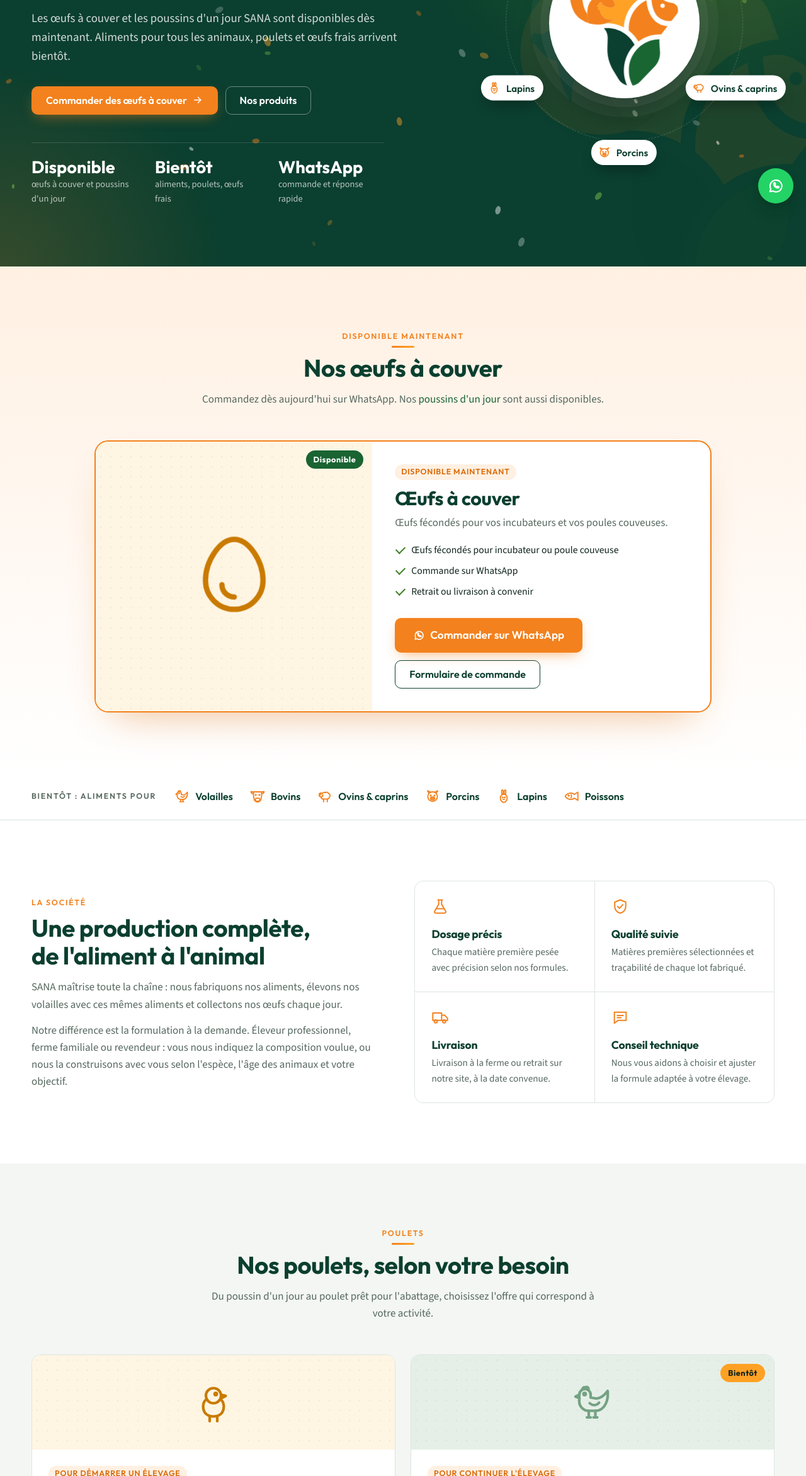
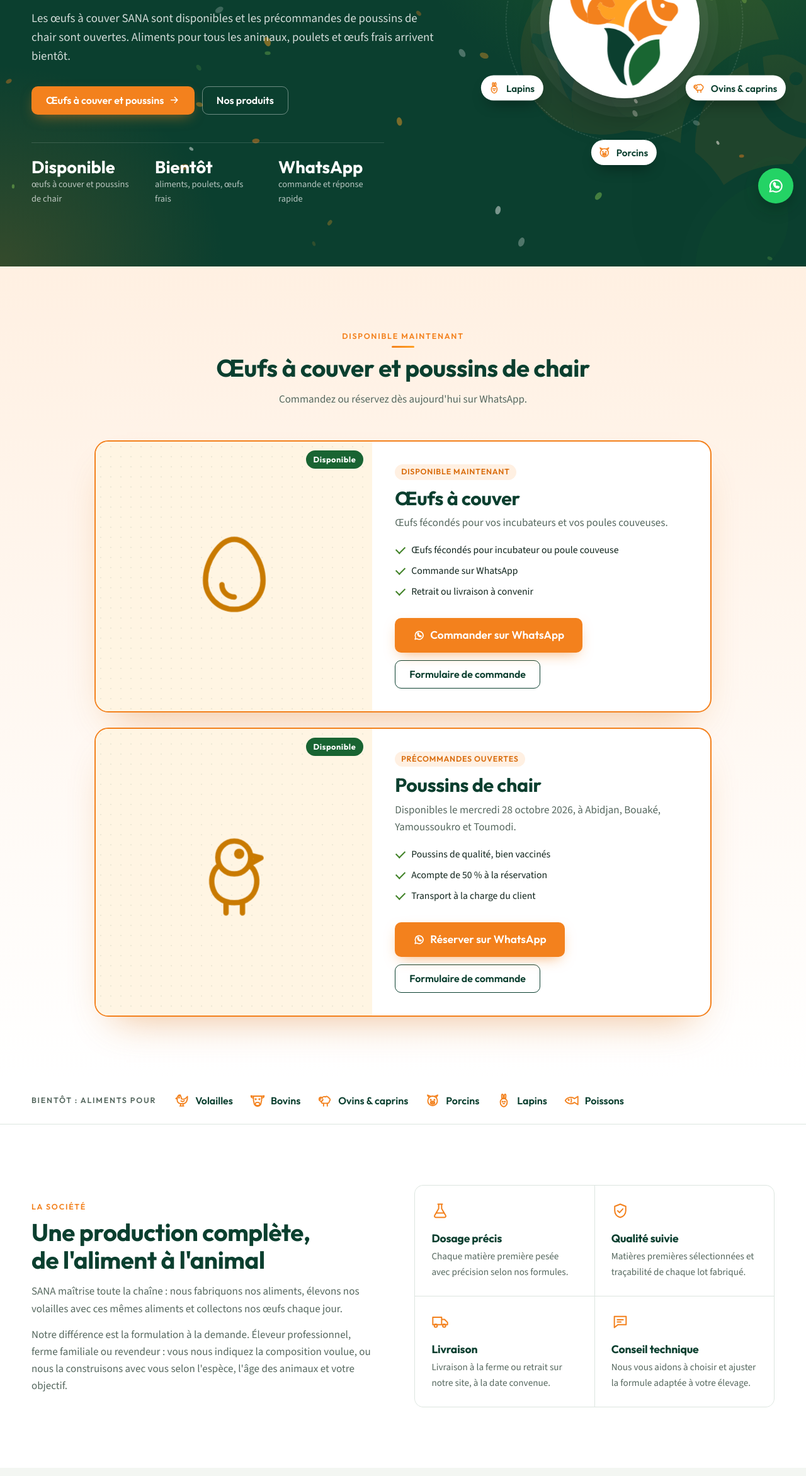
Before and after one commit to yassine1158/WEBSITE-SANA-, a plain HTML site: page index.html in a window 1280 px wide. Shown: the part 457-2800 px from the top of the page at 63% size. Drawn offline with nearby package versions, Linux system fonts and the light colour scheme.

Commit message:
Œufs à couver et poussins de chair mis en avant
- La section « Disponible maintenant » affiche les œufs à couver et chaque offre
  de poulets marquée « disponible » (aujourd'hui les poussins de chair), avec
  bouton WhatsApp « Commander » ou « Réserver ». Ces offres ne sont plus
  répétées dans la liste des poulets.
- Poussins de chair : précommandes pour le mercredi 28 octobre 2026, vente à
  Abidjan, Bouaké, Yamoussoukro et Toumodi, acompte de 50 %, transport à la
  charge du client.
- Accroche, bandeau et repères du haut mis à jour.

```diff
--- a/assets/css/style.css
+++ b/assets/css/style.css
@@ -484,6 +484,7 @@
 
 /* ===== Disponible maintenant / Bientôt ===== */
 .available { background: linear-gradient(180deg, var(--orange-soft), var(--surface)); }
+#hatchingCard { display: grid; gap: 24px; }
 .feature-product { display: grid; grid-template-columns: minmax(0, .9fr) minmax(0, 1.1fr); background: var(--surface); border: 2px solid var(--orange); border-radius: 22px; overflow: hidden; box-shadow: 0 30px 60px -30px rgba(217,108,12,.45); max-width: 980px; margin-inline: auto; }
 .fp-media { position: relative; display: grid; place-items: center; min-height: 320px; background: var(--amber-soft); background-image: radial-gradient(rgba(11,63,47,.07) 1.2px, transparent 1.3px); background-size: 16px 16px; }
 .fp-media svg { width: 150px; height: 150px; fill: none; stroke: #c97a00; stroke-width: 1.3; stroke-linecap: round; stroke-linejoin: round; animation: breathe 5s ease-in-out infinite; }
--- a/assets/js/main.js
+++ b/assets/js/main.js
@@ -191,29 +191,34 @@
     </article>`;
 }
 
-// Produit phare disponible : œufs à couver
-const H = C.hatching;
-if (H && H.visible !== false) {
-  $("#hatchingCard").innerHTML = `
+// Produits disponibles mis en avant : œufs à couver, puis les offres de poulets marquées « disponible » (ex. poussins)
+function featureCard(x, icon, order, label) {
+  return `
     <article class="feature-product">
-      <div class="fp-media"><svg><use href="#i-egg"/></svg>${isSoon(H) ? `<span class="tag tag-soon">Bientôt</span>` : `<span class="tag tag-live">Disponible</span>`}</div>
+      <div class="fp-media"><svg><use href="#i-${icon}"/></svg>${isSoon(x) ? `<span class="tag tag-soon">Bientôt</span>` : `<span class="tag tag-live">Disponible</span>`}</div>
       <div class="fp-body">
-        ${H.usage ? `<span class="usage">${esc(H.usage)}</span>` : ""}
-        <h3>${esc(H.title)}</h3>
-        <p>${esc(H.desc)}</p>
-        <ul class="checklist">${(H.items || []).filter(Boolean).map(i => `<li>${esc(i)}</li>`).join("")}</ul>
-        ${H.price ? `<p class="price">${esc(H.price)}</p>` : ""}
+        ${x.usage ? `<span class="usage">${esc(x.usage)}</span>` : ""}
+        <h3>${esc(x.title)}</h3>
+        <p>${esc(x.desc)}</p>
+        <ul class="checklist">${(x.items || []).filter(Boolean).map(i => `<li>${esc(i)}</li>`).join("")}</ul>
+        ${x.price ? `<p class="price">${esc(x.price)}</p>` : ""}
         <div class="fp-actions">
-          ${isSoon(H) ? notifyBtn(H.title) : `<a href="${waLink(`Bonjour ${C.company.name}, je souhaite commander des œufs à couver.`)}" target="_blank" rel="noopener" class="btn btn-accent btn-lg" data-wa-order="1"><svg class="ico"><use href="#i-wa"/></svg> Commander sur WhatsApp</a>
-          <a href="#contact" class="btn btn-outline" data-product="${esc(H.title)}">Formulaire de commande</a>`}
+          ${isSoon(x) ? notifyBtn(x.title) : `<a href="${waLink(`Bonjour ${C.company.name}, je souhaite ${order} : ${x.title}.`)}" target="_blank" rel="noopener" class="btn btn-accent btn-lg" data-wa-order="1"><svg class="ico"><use href="#i-wa"/></svg> ${label} sur WhatsApp</a>
+          <a href="#contact" class="btn btn-outline" data-product="${esc(x.title)}">Formulaire de commande</a>`}
         </div>
       </div>
     </article>`;
-} else {
-  $("#disponible").hidden = true;
 }
+const H = C.hatching;
+const featuredOffers = C.chickens.offers.filter(o => o.visible !== false && o.status === "available");
+const featured = [
+  ...(H && H.visible !== false ? [featureCard(H, "egg", "commander", "Commander")] : []),
+  ...featuredOffers.map(o => featureCard(o, o.icon || "chick", "réserver", "Réserver")),
+];
+if (featured.length) $("#hatchingCard").innerHTML = featured.join("");
+else $("#disponible").hidden = true;
 
-const offers = C.chickens.offers.filter(o => o.visible !== false);
+const offers = C.chickens.offers.filter(o => o.visible !== false && !featuredOffers.includes(o));
 // libellé de commande : « Poulets — … » sauf pour les poussins, déjà explicites
 const offerName = o => o.id === "poussins" ? o.title : "Poulets — " + o.title;
 $("#chickenOffers").innerHTML = offers.map(o => card({
@@ -238,6 +243,7 @@
 const lbl = (name, soon) => soon ? `${name} (bientôt)` : name;
 $("#produitSelect").innerHTML = ["— Choisir —",
   ...(H && H.visible !== false ? [lbl(H.title, isSoon(H))] : []),
+  ...featuredOffers.map(o => o.title),
   ...offers.map(o => lbl(offerName(o), isSoon(o))),
   ...(C.eggs.visible !== false ? [lbl("Œufs", isSoon(C.eggs))] : []),
   lbl("Aliment sur mesure", isSoon(C.feed)), "Plusieurs produits"]
--- a/data/content.js
+++ b/data/content.js
@@ -11,7 +11,7 @@
   "hero": {
     "title": "L'aliment de tous vos animaux,",
     "highlight": "formulé par nos experts.",
-    "lead": "Les œufs à couver et les poussins d'un jour SANA sont disponibles dès maintenant. Aliments pour tous les animaux, poulets et œufs frais arrivent bientôt."
+    "lead": "Les œufs à couver SANA sont disponibles et les précommandes de poussins de chair sont ouvertes. Aliments pour tous les animaux, poulets et œufs frais arrivent bientôt."
   },
   "hatching": {
     "title": "Œufs à couver",
@@ -76,7 +76,7 @@
   "marketing": {
     "promo": {
       "visible": true,
-      "text": "Disponibles maintenant : œufs à couver et poussins d'un jour.",
+      "text": "Œufs à couver disponibles · Poussins de chair : précommandes ouvertes pour le 28 octobre.",
       "linkText": "Commander",
       "link": "#disponible"
     },
@@ -127,13 +127,13 @@
       {
         "id": "poussins",
         "icon": "chick",
-        "title": "Poussins d'un jour",
-        "usage": "Pour démarrer un élevage",
-        "desc": "Poussins d'un jour pour démarrer votre bande sans attendre l'éclosion.",
+        "title": "Poussins de chair",
+        "usage": "Précommandes ouvertes",
+        "desc": "Disponibles le mercredi 28 octobre 2026, à Abidjan, Bouaké, Yamoussoukro et Toumodi.",
         "items": [
-          "Réservation sur WhatsApp",
-          "Quantité et date d'enlèvement à convenir",
-          "Conseils de démarrage offerts"
+          "Poussins de qualité, bien vaccinés",
+          "Acompte de 50 % à la réservation",
+          "Transport à la charge du client"
         ],
         "price": "",
         "visible": true,
--- a/index.html
+++ b/index.html
@@ -101,11 +101,11 @@
       <h1><span data-c="hero.title">L'aliment de tous vos animaux,</span> <em data-c="hero.highlight">formulé par nos experts.</em></h1>
       <p class="lead" data-c="hero.lead">Les œufs à couver et les poussins d'un jour SANA sont disponibles dès maintenant.</p>
       <div class="hero-cta">
-        <a href="#disponible" class="btn btn-accent">Commander des œufs à couver <svg class="ico"><use href="#i-arrow"/></svg></a>
+        <a href="#disponible" class="btn btn-accent">Œufs à couver et poussins <svg class="ico"><use href="#i-arrow"/></svg></a>
         <a href="#produits" class="btn btn-line">Nos produits</a>
       </div>
       <dl class="hero-facts">
-        <div><dt>Disponible</dt><dd>œufs à couver et poussins d'un jour</dd></div>
+        <div><dt>Disponible</dt><dd>œufs à couver et poussins de chair</dd></div>
         <div><dt>Bientôt</dt><dd>aliments, poulets, œufs frais</dd></div>
         <div><dt>WhatsApp</dt><dd>commande et réponse rapide</dd></div>
       </dl>
@@ -125,8 +125,8 @@
   <div class="container">
     <div class="section-head">
       <span class="eyebrow">Disponible maintenant</span>
-      <h2>Nos œufs à couver</h2>
-      <p>Commandez dès aujourd'hui sur WhatsApp. Nos <a href="#poulets">poussins d'un jour</a> sont aussi disponibles.</p>
+      <h2>Œufs à couver et poussins de chair</h2>
+      <p>Commandez ou réservez dès aujourd'hui sur WhatsApp.</p>
     </div>
     <div id="hatchingCard"></div>
   </div>
```
